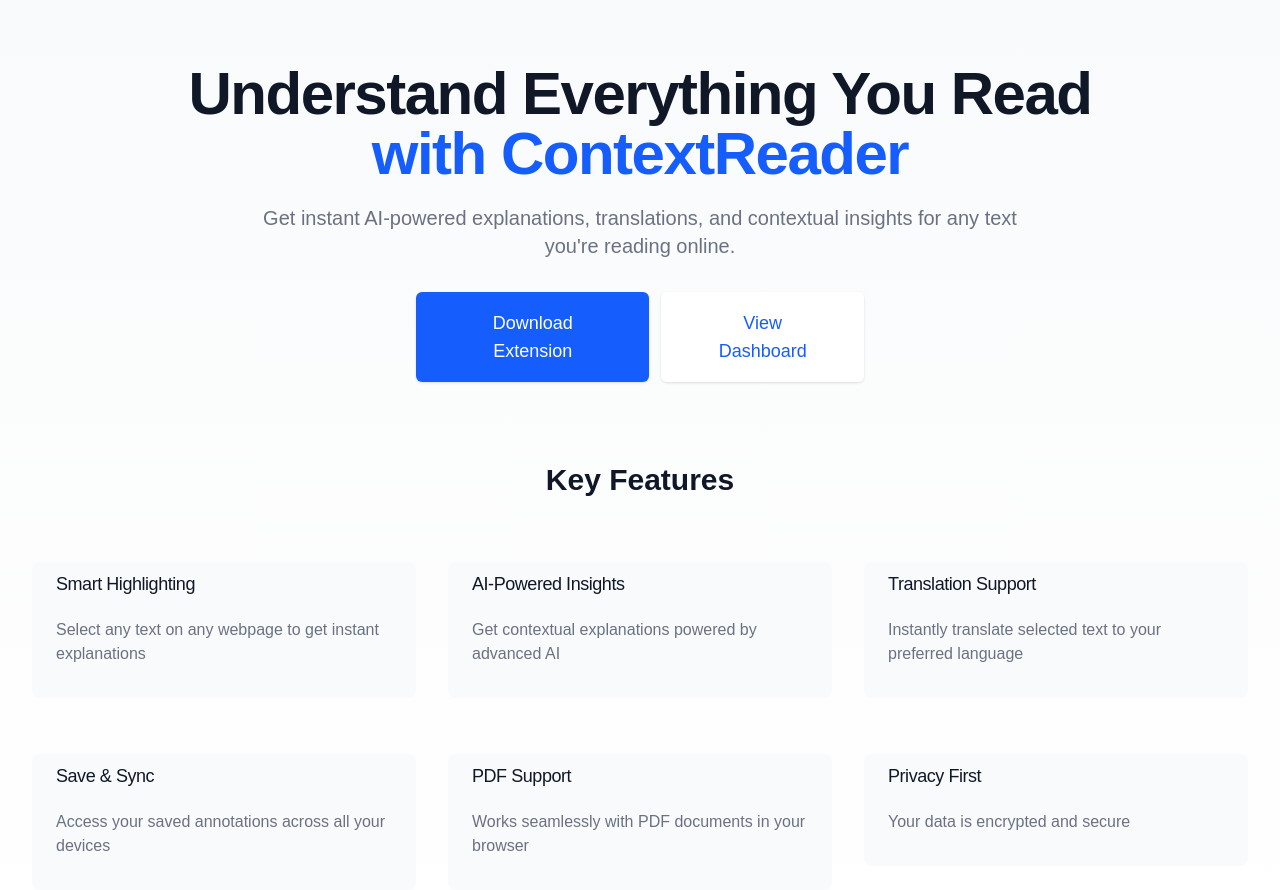
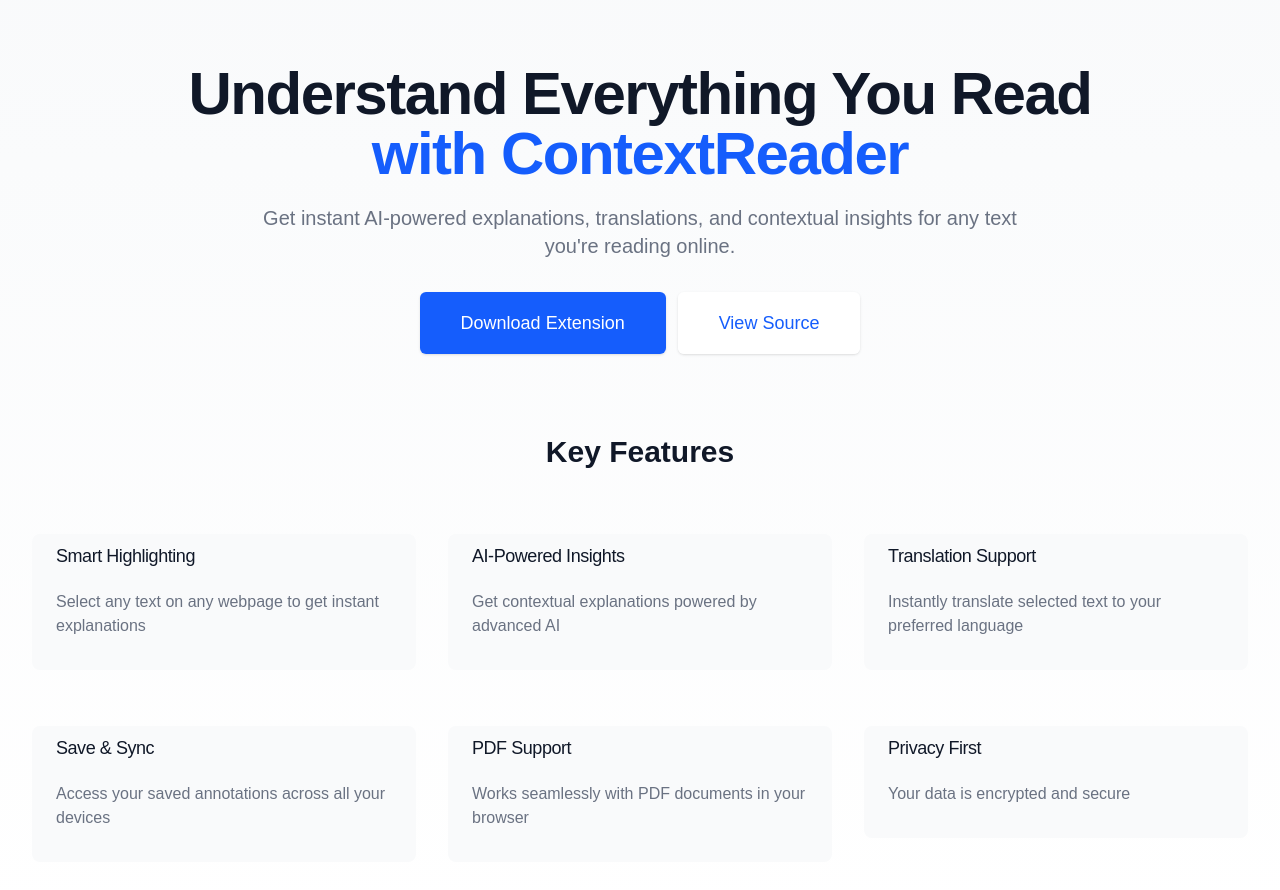
Before and after one commit to rautelaKamal/context-reader, a Next.js app: page / in a window 1280 px wide. Shown: the top 890 px of the page. Built offline with nearby package versions, Linux system fonts and the light colour scheme.

Commit message:
Remove Auth0 and annotation API routes; fix homepage quote for deployment

```diff
--- a/package.json
+++ b/package.json
@@ -12,7 +12,6 @@
     "prisma:deploy": "prisma migrate deploy"
   },
   "dependencies": {
-    "@auth0/nextjs-auth0": "^4.4.2",
     "@huggingface/inference": "^3.7.1",
     "@prisma/client": "^6.6.0",
     "next": "15.2.5",
--- a/src/app/api/annotations/route.ts
+++ /dev/null
@@ -1,30 +0,0 @@
-import { NextResponse } from 'next/server';
-import { getSession } from '@auth0/nextjs-auth0';
-import { getUserAnnotations, getAnnotationsByUrl } from '@/lib/db';
-
-export async function GET(request: Request) {
-  try {
-    const session = await getSession();
-    if (!session?.user?.sub) {
-      return NextResponse.json(
-        { error: 'Unauthorized' },
-        { status: 401 }
-      );
-    }
-
-    const { searchParams } = new URL(request.url);
-    const url = searchParams.get('url');
-
-    const annotations = url
-      ? await getAnnotationsByUrl(session.user.sub, url)
-      : await getUserAnnotations(session.user.sub);
-
-    return NextResponse.json(annotations);
-  } catch (error) {
-    console.error('Error fetching annotations:', error);
-    return NextResponse.json(
-      { error: 'Internal server error' },
-      { status: 500 }
-    );
-  }
-}
--- a/src/app/api/auth/[...auth0]/route.ts
+++ /dev/null
@@ -1,3 +0,0 @@
-import { handleAuth } from '@auth0/nextjs-auth0';
-
-export const GET = handleAuth();
--- a/src/app/page.tsx
+++ b/src/app/page.tsx
@@ -1,4 +1,4 @@
-import Link from 'next/link'
+// Homepage component
 
 export default function Home() {
   return (
@@ -10,7 +10,7 @@
             <span className="block text-blue-600">with ContextReader</span>
           </h1>
           <p className="mt-3 max-w-md mx-auto text-base text-gray-500 sm:text-lg md:mt-5 md:text-xl md:max-w-3xl">
-            Get instant AI-powered explanations, translations, and contextual insights for any text you're reading online.
+            Get instant AI-powered explanations, translations, and contextual insights for any text you&apos;re reading online.
           </p>
           <div className="mt-5 max-w-md mx-auto sm:flex sm:justify-center md:mt-8">
             <div className="rounded-md shadow">
@@ -23,12 +23,14 @@
               </a>
             </div>
             <div className="mt-3 rounded-md shadow sm:mt-0 sm:ml-3">
-              <Link
-                href="/dashboard"
+              <a
+                href="https://github.com/rautelaKamal/context-reader"
+                target="_blank"
+                rel="noopener noreferrer"
                 className="w-full flex items-center justify-center px-8 py-3 border border-transparent text-base font-medium rounded-md text-blue-600 bg-white hover:bg-gray-50 md:py-4 md:text-lg md:px-10"
               >
-                View Dashboard
-              </Link>
+                View Source
+              </a>
             </div>
           </div>
         </div>
```
Also changed, not shown: vercel.json (added), 1 other file (tests, documents, lock files or other folders).
